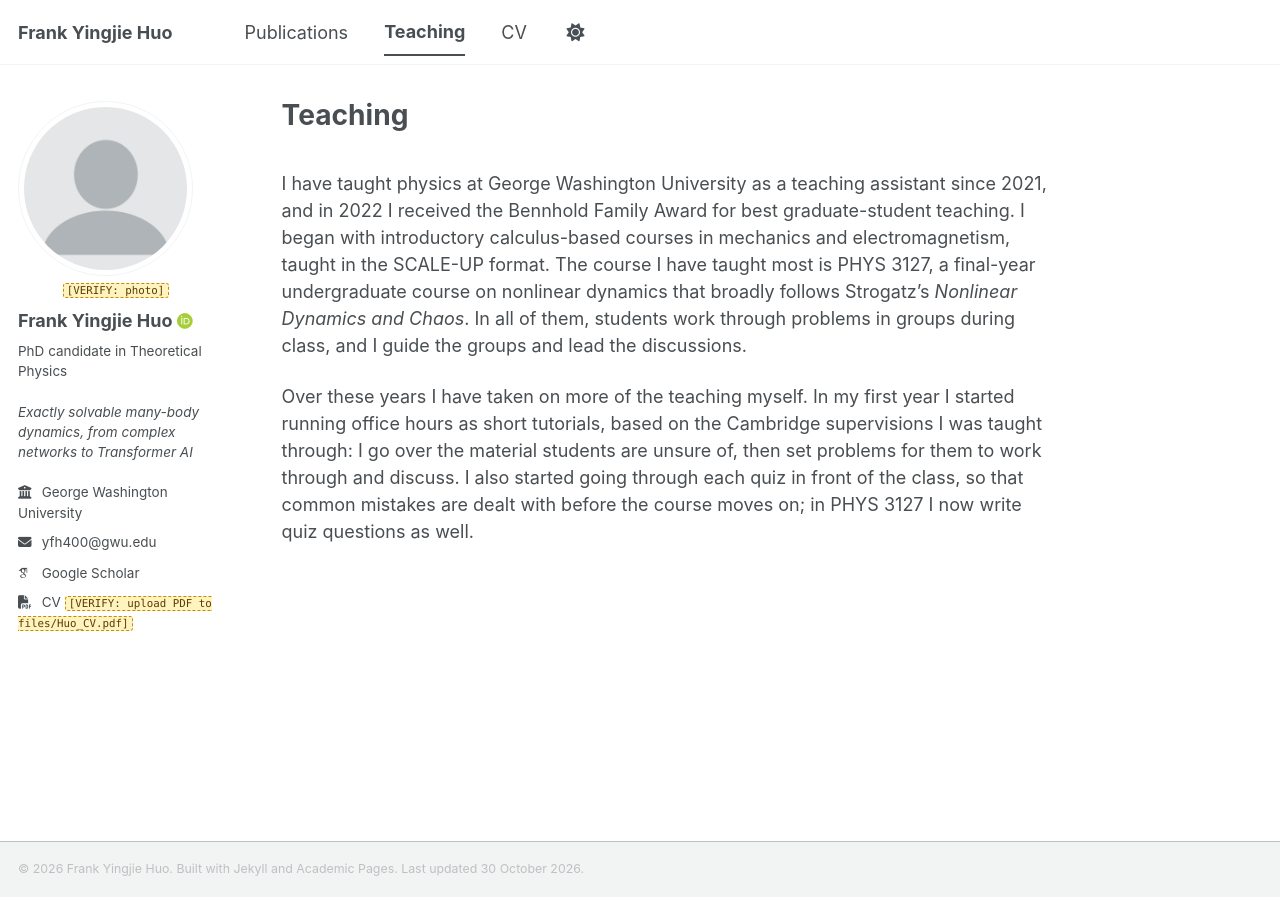
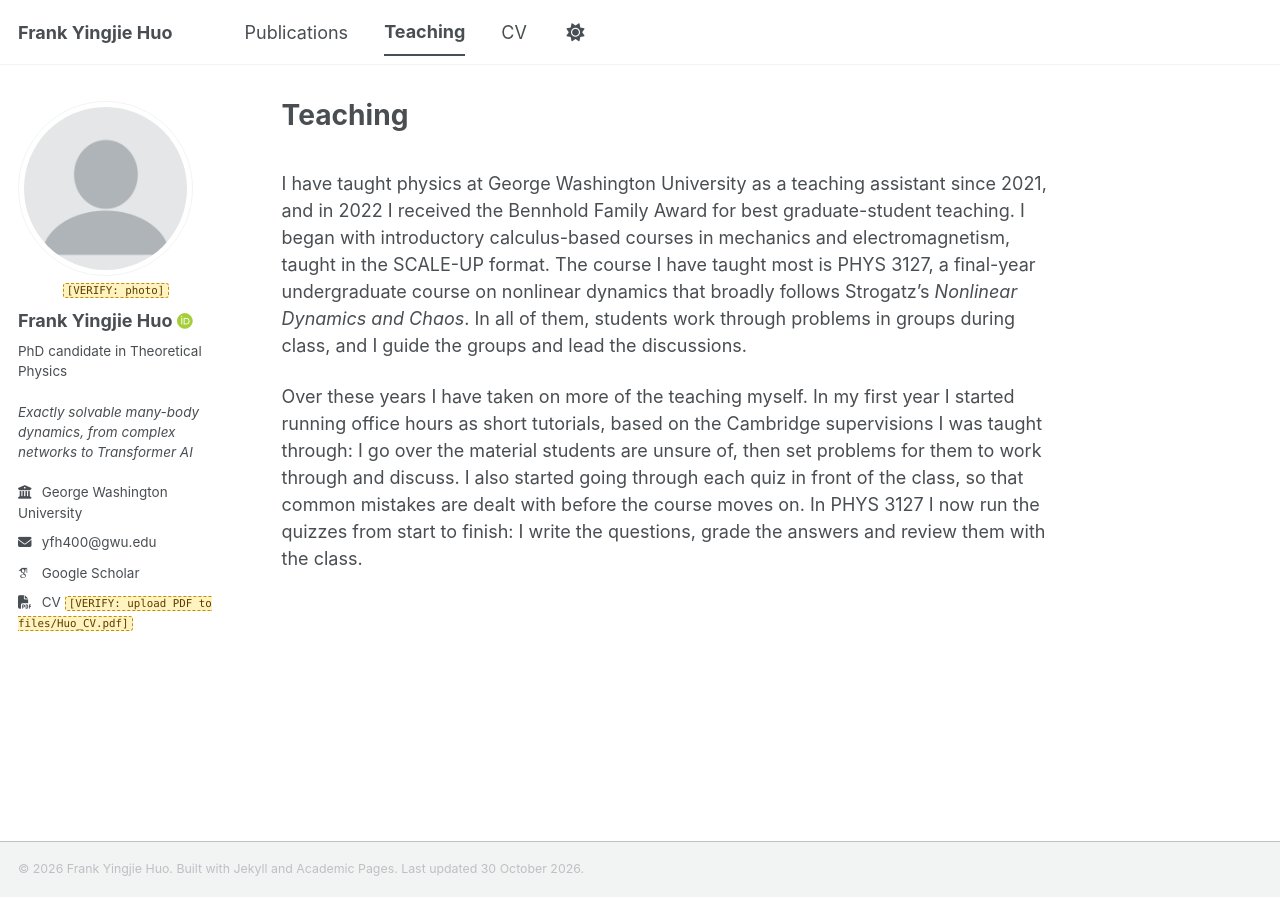
Before and after one commit to FrankHuo-217/huo.github.io, a Jekyll site: the page built from _pages/teaching.md, in a window 1280 px wide. Built offline with Jekyll 4.4.1, drawn with Linux system fonts in a browser that asks for light colours; some web fonts are replaced; a script bundle is joined from its source files by our own code.

Commit message:
Describe the full quiz cycle in PHYS 3127
Co-Authored-By: Claude Opus 5.5 <noreply@anthropic.com>
Claude-Session: https://claude.ai/code/session_01EX1ohUgYjPPjqdCJmoT8XW

```diff
--- a/_pages/teaching.md
+++ b/_pages/teaching.md
@@ -7,4 +7,4 @@ author_profile: true
 I have taught physics at George Washington University as a teaching assistant since 2021, and in 2022 I received the Bennhold Family Award for best graduate-student teaching. I began with introductory calculus-based courses in mechanics and electromagnetism, taught in the SCALE-UP format. The course I have taught most is PHYS 3127, a final-year undergraduate course on nonlinear dynamics that broadly follows Strogatz's *Nonlinear Dynamics and Chaos*. In all of them, students work through problems in groups during class, and I guide the groups and lead the discussions.
 {: .page-intro}
 
-Over these years I have taken on more of the teaching myself. In my first year I started running office hours as short tutorials, based on the Cambridge supervisions I was taught through: I go over the material students are unsure of, then set problems for them to work through and discuss. I also started going through each quiz in front of the class, so that common mistakes are dealt with before the course moves on; in PHYS 3127 I now write quiz questions as well.
+Over these years I have taken on more of the teaching myself. In my first year I started running office hours as short tutorials, based on the Cambridge supervisions I was taught through: I go over the material students are unsure of, then set problems for them to work through and discuss. I also started going through each quiz in front of the class, so that common mistakes are dealt with before the course moves on. In PHYS 3127 I now run the quizzes from start to finish: I write the questions, grade the answers and review them with the class.
```
